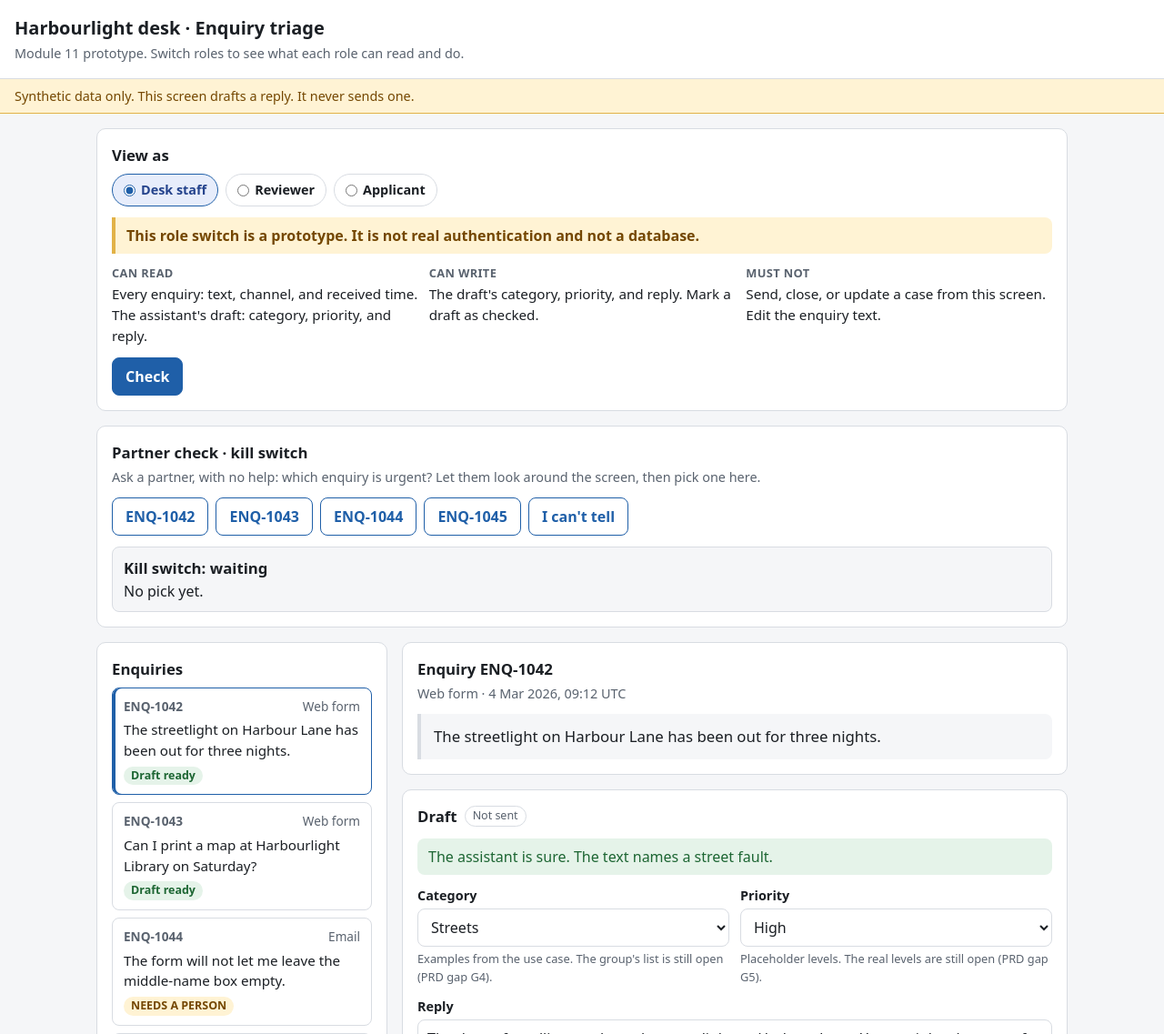
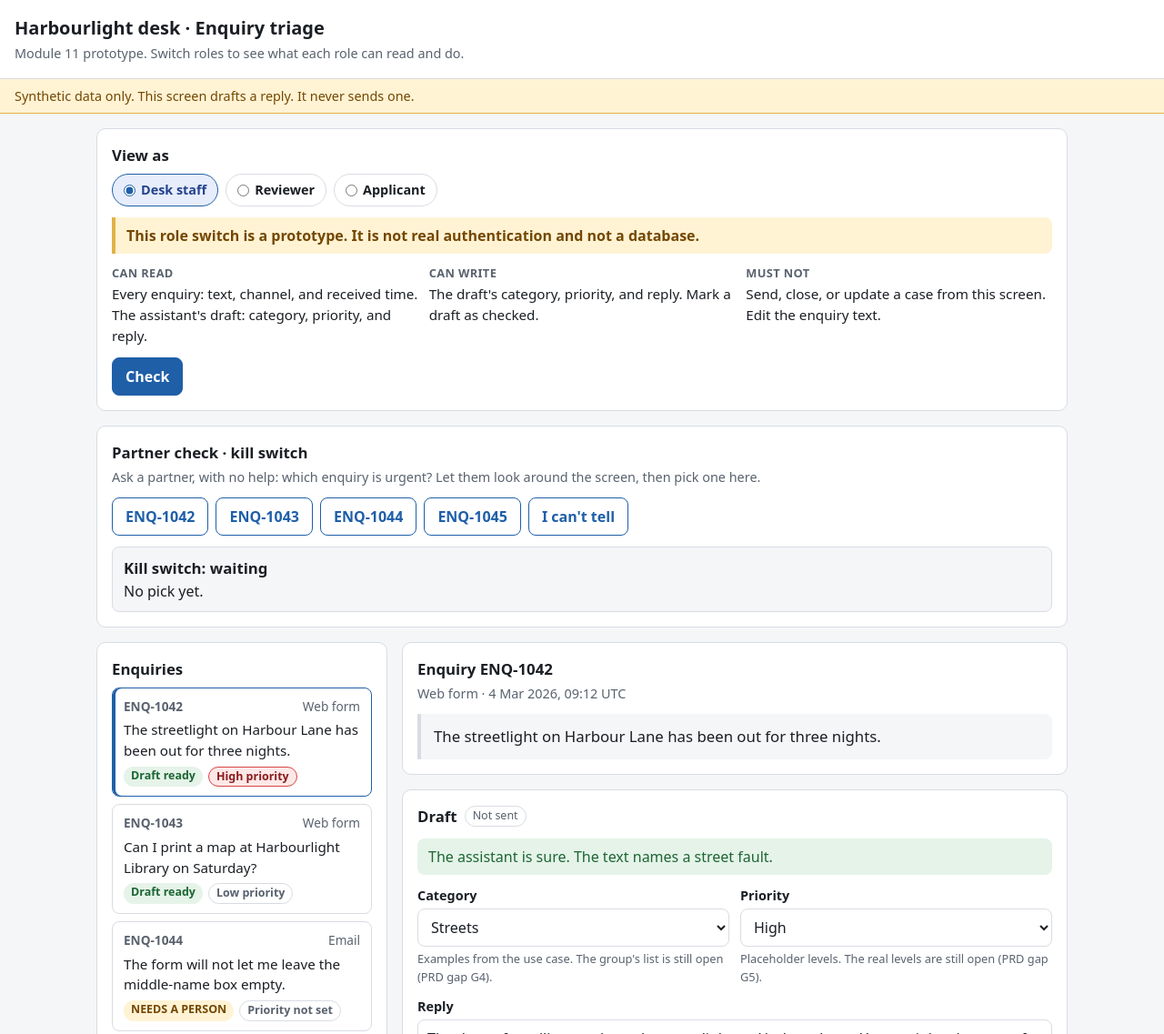
Before and after one commit to DJN-KRS-2709/govtech-test, a plain HTML site: page app/index.html in a window 1280 px wide. Shown: the top 1137 px of the page at 91% size. Drawn offline with Linux system fonts and the light colour scheme.

Commit message:
Module 12: write 12-decision/decision.md and show priority in the app/index.html list
Co-Authored-By: Claude Opus 5.5 <noreply@anthropic.com>

```diff
--- a/app/index.html
+++ b/app/index.html
@@ -159,6 +159,10 @@
   .chip.ok { background: var(--ok-bg); color: var(--ok-text); }
   .chip.warn { background: var(--warn-bg); color: var(--warn-text); }
   .chip.done { background: var(--done-bg); color: var(--done-text); }
+  .chips { display: flex; flex-wrap: wrap; gap: 6px; margin-top: 6px; }
+  .chips .chip { margin-top: 0; }
+  .chip.prio { border: 1px solid var(--border); color: var(--muted); }
+  .chip.prio.high { border-color: var(--fire-border); background: var(--fire-bg); color: var(--fire-text); }
 
   /* Enquiry and draft */
   .meta { margin: 4px 0 12px; color: var(--muted); font-size: 0.9rem; }
@@ -535,6 +539,8 @@
       </section>`;
   }
 
+  // Module 12: each item shows the drafted priority, so urgency is visible
+  // without opening every enquiry.
   function renderList() {
     document.getElementById("enquiry-list").innerHTML = enquiries.map(e => {
       const status = statusOf(e);
@@ -542,7 +548,10 @@
         <button class="item" type="button" data-id="${e.id}" aria-current="${e.id === selectedId}">
           <span class="item-top"><strong>${e.id}</strong><span>${escapeHtml(channelLabel(e.channel))}</span></span>
           <span class="item-text">${escapeHtml(e.text)}</span>
-          <span class="chip ${status.cls}">${status.label}</span>
+          <span class="chips">
+            <span class="chip ${status.cls}">${status.label}</span>
+            <span class="chip prio${e.draft.priority === "High" ? " high" : ""}">${e.draft.priority ? `${escapeHtml(e.draft.priority)} priority` : "Priority not set"}</span>
+          </span>
         </button>
       </li>`;
     }).join("");
@@ -637,7 +646,7 @@
     copyEl.disabled = replyEl.value.trim() === "";
 
     document.getElementById("category").addEventListener("change", ev => { d.category = ev.target.value; });
-    document.getElementById("priority").addEventListener("change", ev => { d.priority = ev.target.value; renderVerdict(); });
+    document.getElementById("priority").addEventListener("change", ev => { d.priority = ev.target.value; renderList(); renderVerdict(); });
     replyEl.addEventListener("input", () => {
       d.reply = replyEl.value;
       copyEl.disabled = replyEl.value.trim() === "";
```
Also changed, not shown: 1 other file.
